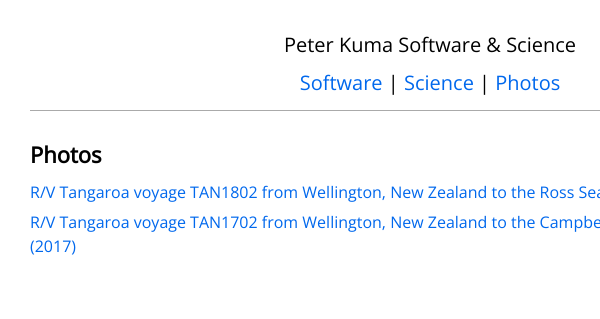
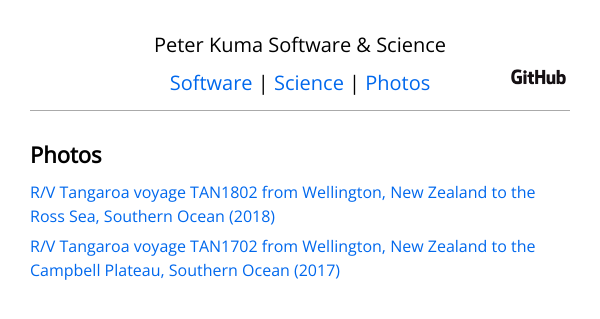
Before and after one commit to peterkuma/peterkuma.net, a Jekyll site: the page built from photos/index.md, in a window 600 px wide. Shown: the top 319 px of the page. Built offline with Jekyll 4.4.1, drawn with Linux system fonts in a browser that asks for light colours.

Commit message:
Optimization for mobile

```diff
--- a/_layouts/default.html
+++ b/_layouts/default.html
@@ -1,10 +1,11 @@
 <!doctype html>
 <html>
 <head>
+<meta charset="utf-8" />
+<meta name="viewport" content="width=device-width, initial-scale=1" />
 <title>{{ page.title }} | Peter Kuma Software &amp; Science</title>
 <link href="https://fonts.googleapis.com/css?family=Open+Sans" rel="stylesheet" />
 <link href="/css/default.css" rel="stylesheet" />
-<meta charset="utf-8" />
 <script type="application/ld+json">
 {
 "@context": "https://schema.org",
@@ -50,7 +51,7 @@
 <h1>Peter Kuma Software &amp; Science</h1>
 <nav style="position: relative">
 <a href="/software/">Software</a> | <a href="/science/">Science</a> | <a href="/photos/">Photos</a>
-<a href="https://github.com/peterkuma" style="position: absolute; right: 0; bottom: 0"><img src="/img/github.png" title="GitHub" style="display: block; height: 26px" /></a>
+<a href="https://github.com/peterkuma" class="github"><img src="/img/github.png" title="GitHub" style="display: block; height: 26px" /></a>
 </nav>
 </header>
 </div>
--- a/css/default.css
+++ b/css/default.css
@@ -25,9 +25,27 @@ header nav {
 	margin: 4px 0;
 }
 
+@media (min-width: 600px) {
+	header .github {
+		position: absolute;
+		right: 0;
+		bottom: 0;
+		display: block;
+	}
+}
+
+@media (max-width: 600px) {
+	header .github {
+		display: block;
+	}
+	header .github img {
+		margin: 8px auto;
+	}
+}
+
 .page {
 	margin: 0 auto;
-	width: 800px;
+	max-width: 800px;
 }
 
 a {
@@ -36,7 +54,7 @@ a {
 }
 
 main {
-	width: 800px;
+	max-width: 800px;
 	margin-top: 10px;
 }
 
```
